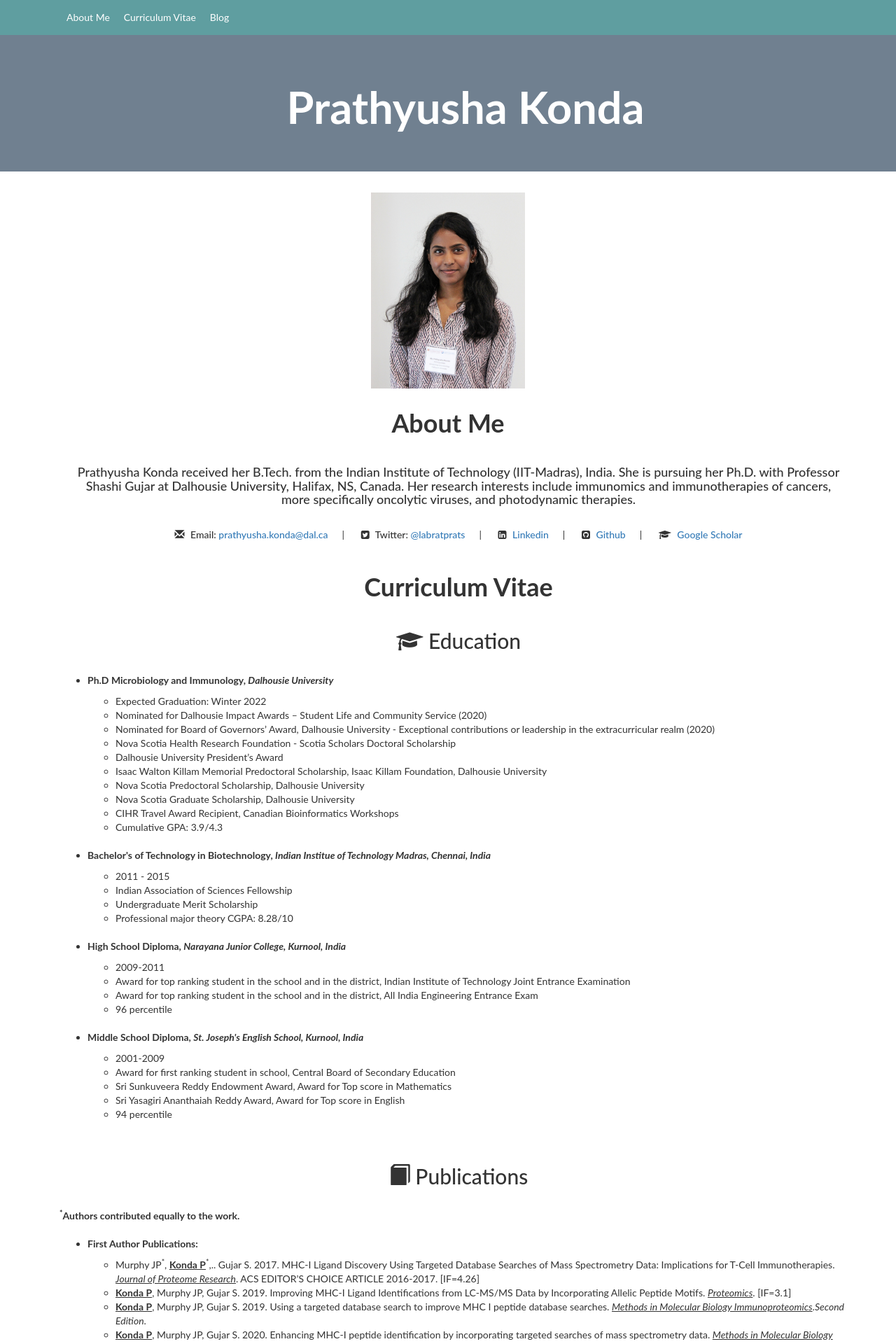
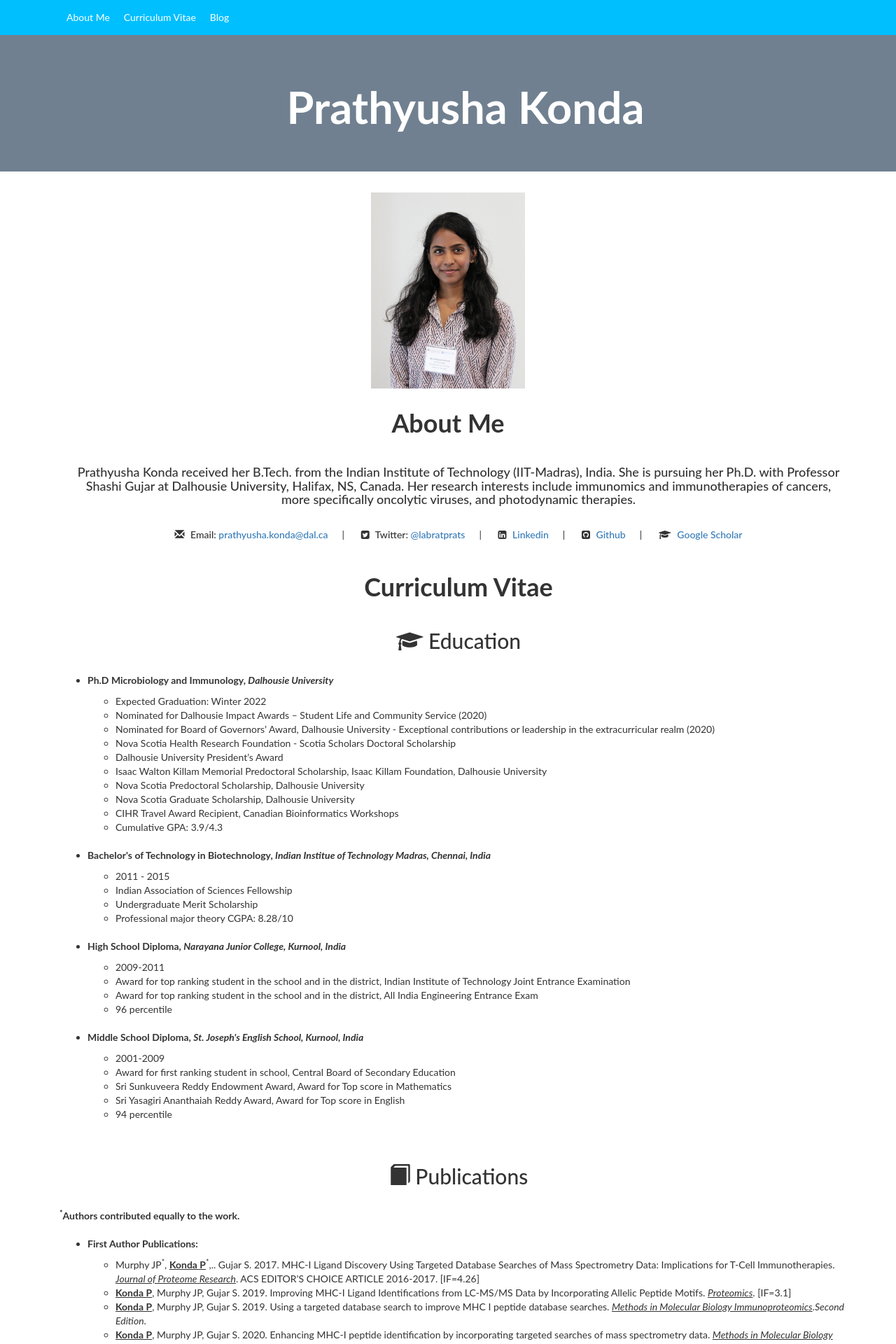
Before and after one commit to Prathyusha-konda/Prathyusha-konda.github.io, a Jekyll site: the page built from index.md, in a window 1280 px wide. Shown: the top 1920 px of the page at 70% size. Built offline with Jekyll 4.4.1, drawn with Linux system fonts in a browser that asks for light colours; nearby versions of some CDN libraries.

Commit message:
Update default.css

```diff
--- a/css/default.css
+++ b/css/default.css
@@ -14,7 +14,7 @@ body {
 
 #navbar {
     font-family: 'Lato', sans-serif;
-    background-color: #5f9ea0;
+    background-color: #00bfff;
     width: 100%;
 }
 
```
